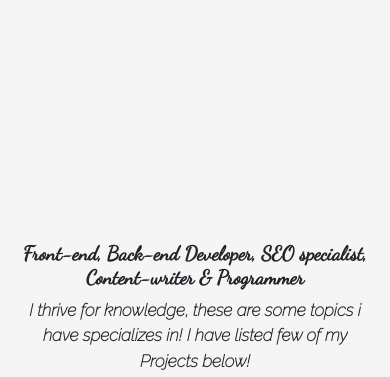
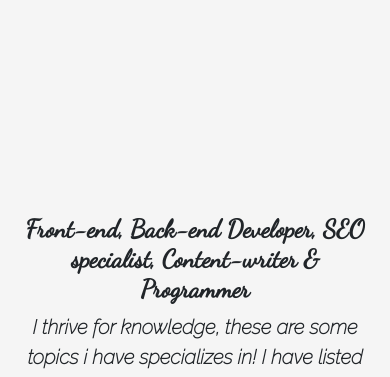
Before and after one commit to Arsh-10/Portofolio, a plain HTML site: page index.html in a window 390 px wide. Shown: the part 79-456 px from the top of the page. Drawn offline with nearby package versions, Linux system fonts and the light colour scheme; a web font is replaced by a local one.

Commit message:
Update style.css

```diff
--- a/style.css
+++ b/style.css
@@ -165,17 +165,17 @@ p{
 
 /* Media querries */
 @media (max-width: 992px) {
-  #head1, h3{
+  #head1, h2, h3{
       font-size: 40px !important;
   }
 }
 
 @media (max-width: 768px) {
-  #head1, h3{
+  #head1,h2, h3{
       font-size: 30px !important;
   }
-  #p1, p{
-      font-size: 17px !important;
+  #p1, p, input{
+      font-size: 20px !important;
   }
   #img1{
       width: 300px;
@@ -185,11 +185,11 @@ p{
 }
 
 @media (max-width: 500px) {
-  #head1, h3{
+  #head1, h2, h3{
+      font-size: 25px !important;
+  }
+  #p1, p, input{
       font-size: 20px !important;
-  }
-  #p1, p{
-      font-size: 17px !important;
   }
   #img1{
       width: 300px;
```
